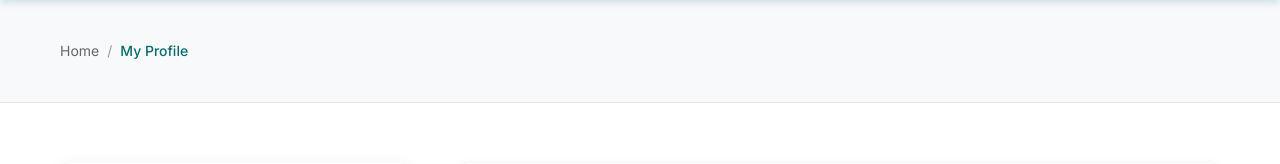
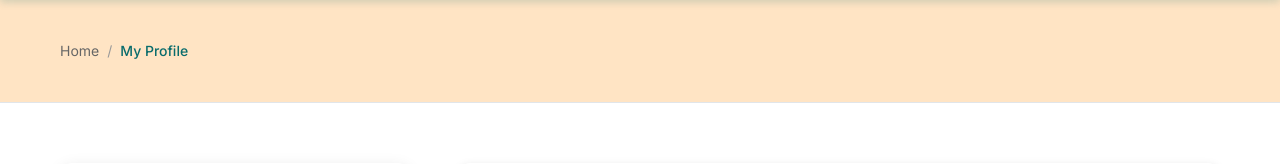
Before and after one commit to SahanaRajaram19/neighbournet1, a PHP site: page /neighbournet1/profile.html in a window 1280 px wide. Shown: the part 70-234 px from the top of the page. Run offline with PHP 8.4, Linux system fonts and the light colour scheme; some libraries are stand-ins or nearby versions.

Commit message:
Change profile header background color to bisque

```diff
--- a/css/profile-styles.css
+++ b/css/profile-styles.css
@@ -2,7 +2,7 @@
 
 /* Profile Header */
 .profile-header {
-    background: #f8f9fa;
+    background:#FFE4C4;
     padding: 40px 0;
     border-bottom: 1px solid #e1e5e9;
 }
```
